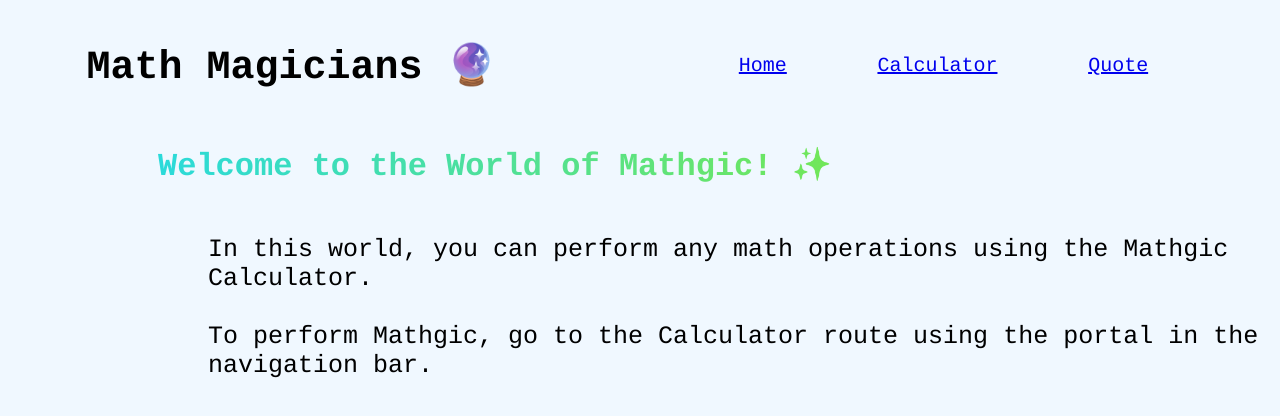
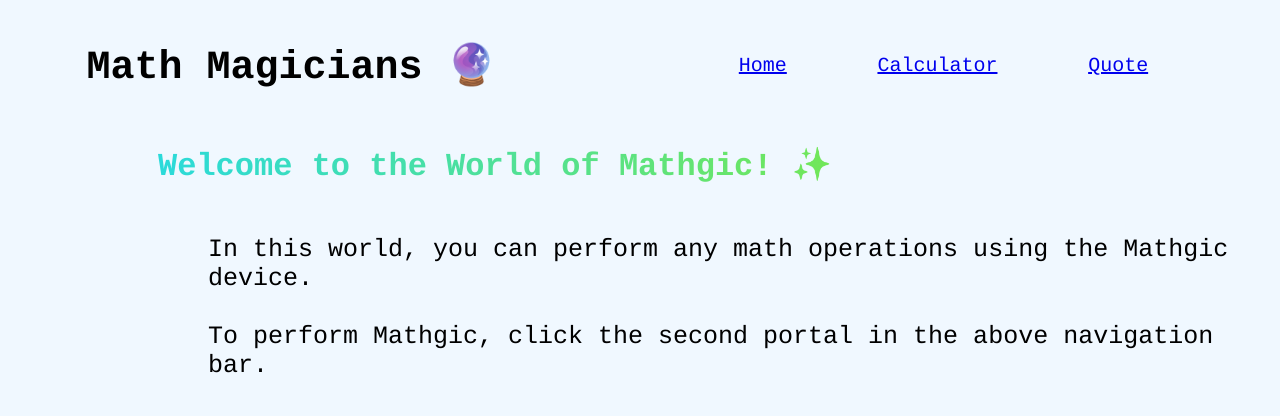
Before and after one commit to rex-9/Mathgic, a React (Create React App) app: page / in a window 1280 px wide. Shown: the top 416 px of the page. Built offline with nearby package versions, Linux system fonts and the light colour scheme.

Commit message:
added operation and route tests

```diff
--- a/package.json
+++ b/package.json
@@ -4,7 +4,7 @@
   "private": true,
   "dependencies": {
     "@testing-library/jest-dom": "^5.16.4",
-    "@testing-library/user-event": "^13.5.0",
+    "@testing-library/user-event": "^14.4.2",
     "prop-types": "^15.8.1",
     "react": "^18.2.0",
     "react-dom": "^18.2.0",
--- a/src/components/Display.js
+++ b/src/components/Display.js
@@ -2,15 +2,11 @@ import PropTypes from 'prop-types';
 
 const Display = (props) => {
   const { value } = props;
-  return <input readOnly  id="display" type="text" value={value} />;
+  return <input readOnly id="display" type="text" value={value} />;
 };
 
 Display.propTypes = {
   value: PropTypes.string.isRequired,
 };
 
-Display.defaultProps = {
-  value: 0,
-}
-
 export default Display;
--- a/src/components/Home.js
+++ b/src/components/Home.js
@@ -2,11 +2,11 @@ const Home = () => (
   <div id="home">
     <h1>Welcome to the World of Mathgic! ✨</h1>
     <p>
-      In this world, you can perform any math operations using the Mathgic Calculator.
+      In this world, you can perform any math operations using the Mathgic device.
       <br />
       <br />
       {' '}
-      To perform Mathgic, go to the Calculator route using the portal in the navigation bar.
+      To perform Mathgic, click the second portal in the above navigation bar.
       {' '}
     </p>
   </div>
```
Also changed, not shown: 2 other files (tests, documents, lock files or other folders).
